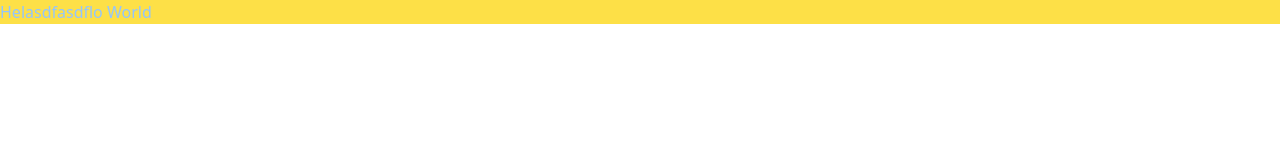
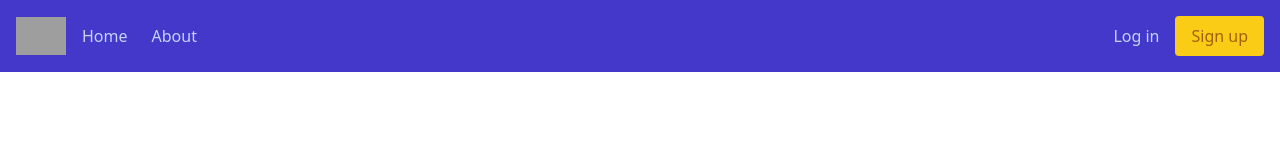
Before and after one commit to lilKriT/tailwind-landing-page-exercise, a website: page src/index.html in a window 1280 px wide. Drawn offline with Linux system fonts and the light colour scheme; grey boxes are pictures that could not be loaded.

Commit message:
Added a navbar.

```diff
--- a/src/index.html
+++ b/src/index.html
@@ -10,13 +10,38 @@
     <title>Tailwind Landing Page</title>
   </head>
   <body>
-    <h1 class="text-blue-300 bg-yellow-300">Helasdfasdflo World</h1>
     <!-- Header -->
+    <div class="bg-indigo-700 p-4 flex justify-between items-center">
+      <div class="flex items-center">
+        <img
+          src="https://cdn0.iconfinder.com/data/icons/phosphor-fill-vol-2/256/dog-fill-256.png"
+          alt="Logo"
+          width="50px"
+          class="mr-2"
+        /><a
+          href="#"
+          class="inline-block p-2 text-indigo-200 hover:text-indigo-100 mr-2"
+          >Home</a
+        ><a
+          href="#"
+          class="inline-block p-2 text-indigo-200 hover:text-indigo-100"
+          >About</a
+        >
+      </div>
 
+      <div>
+        <a href="#" class="inline-block p-2 text-indigo-200 mr-2 hover:text-indigo-100">Log in</a
+        ><a
+          href="#"
+          class="inline-block py-2 px-4 text-yellow-700 bg-yellow-400 rounded hover:bg-yellow-300 hover:text-yellow-800 transition ease-in duration-150"
+          >Sign up</a
+        >
+      </div>
+    </div>
     <!-- Hero -->
 
     <!-- Features -->
 
-    <!-- Footer -->
+    <!-- Footer + Newsletter -->
   </body>
 </html>
```
Also changed, not shown: dist/output.css.
